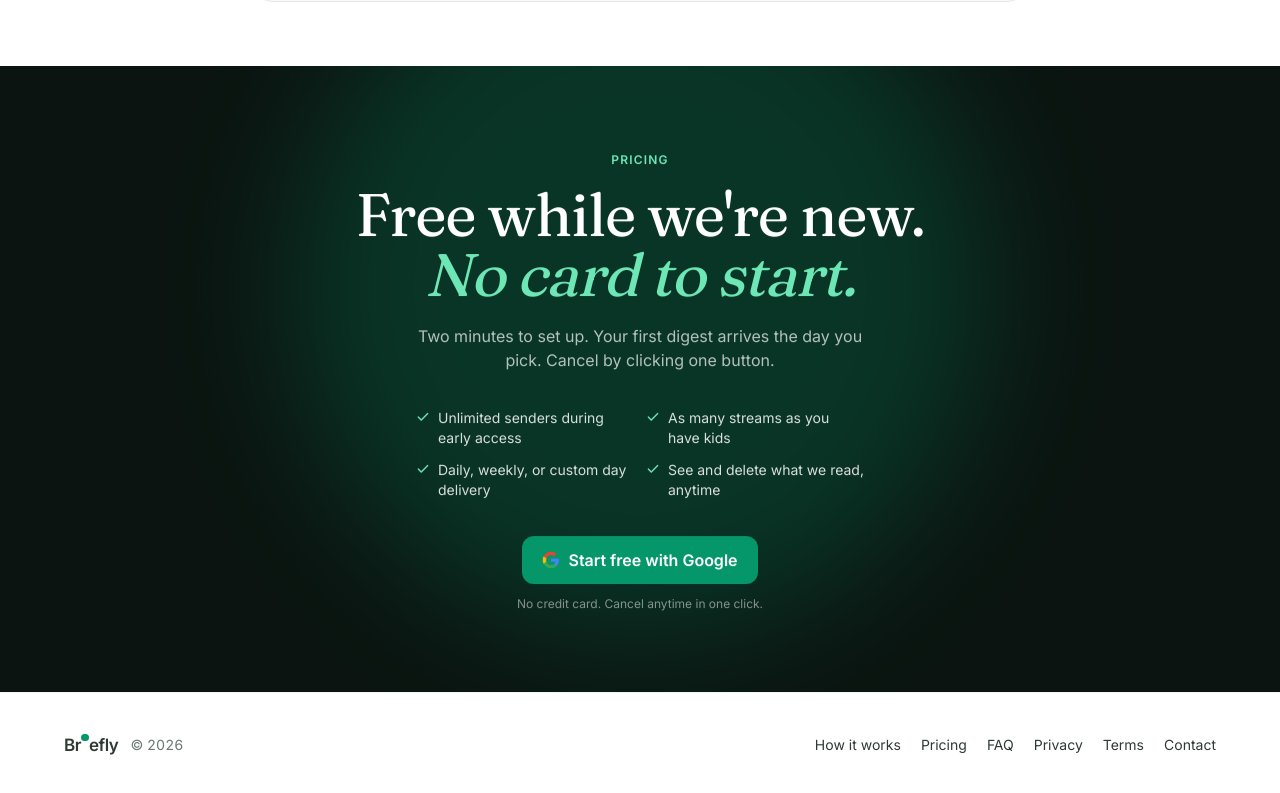
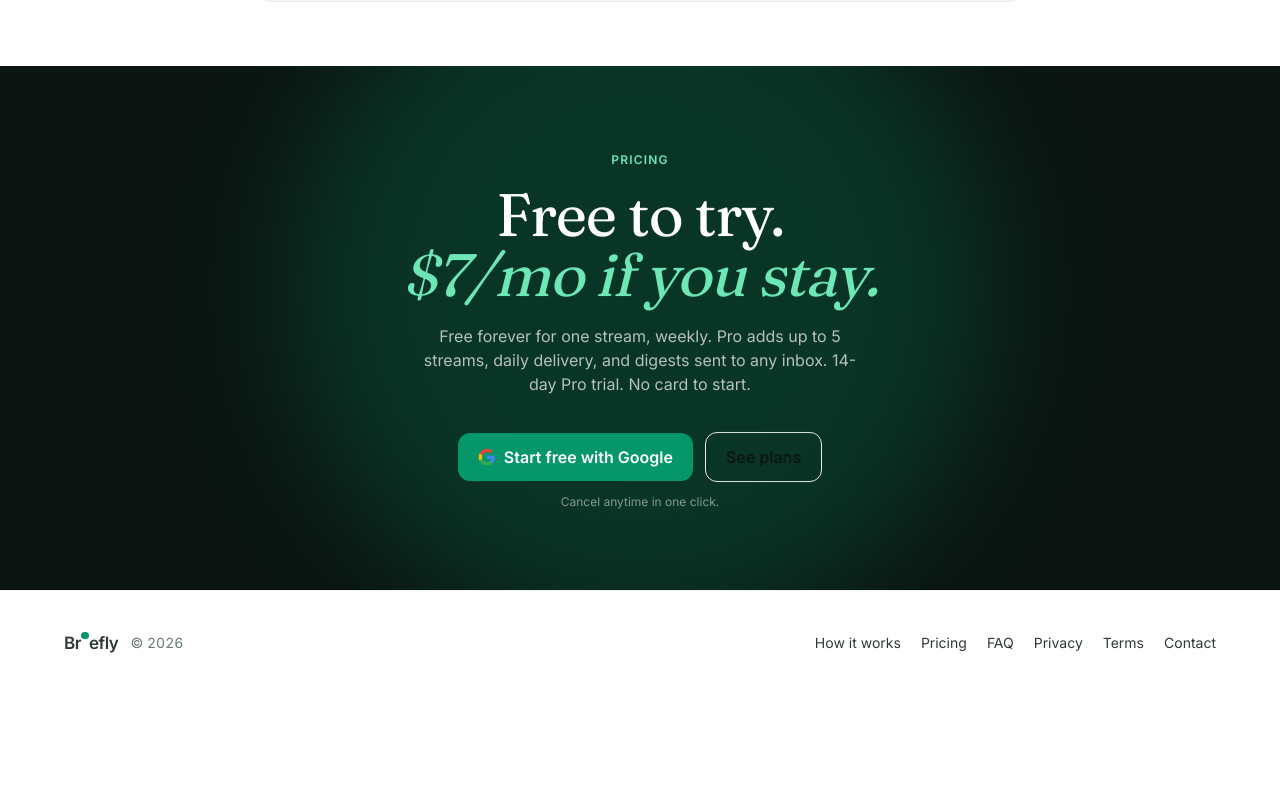
Before and after one commit to jasparbern/Briefly, a Next.js app: page / in a window 1280 px wide. Shown: the part 3446-4239 px from the top of the page. After the commit the page ends 4141 px from the top, so only its background shows below. Built offline with nearby package versions, Linux system fonts and the light colour scheme; no server answers.

Commit message:
Refresh homepage Pricing section to reflect $7/mo tier + link to /pricing

```diff
--- a/app/page.tsx
+++ b/app/page.tsx
@@ -545,38 +545,29 @@ function Pricing({ onSignIn, loading, signedIn }: { onSignIn: () => void; loadin
       <div className="relative max-w-3xl mx-auto text-center reveal">
         <span className="inline-block text-xs font-semibold tracking-widest uppercase text-[var(--green-300)] mb-4">Pricing</span>
         <h2 className="font-display text-5xl md:text-6xl text-balance">
-          Free while we&apos;re new.
+          Free to try.
           <br />
-          <em className="text-[var(--green-300)]">No card to start.</em>
+          <em className="text-[var(--green-300)]">$7/mo if you stay.</em>
         </h2>
         <p className="mt-5 text-white/70 max-w-md mx-auto">
-          Two minutes to set up. Your first digest arrives the day you pick. Cancel by clicking one button.
+          Free forever for one stream, weekly. Pro adds up to 5 streams, daily delivery, and digests sent to any inbox. 14-day Pro trial. No card to start.
         </p>
 
-        <div className="mt-9 grid sm:grid-cols-2 gap-3 max-w-md mx-auto text-left">
-          {[
-            'Unlimited senders during early access',
-            'As many streams as you have kids',
-            'Daily, weekly, or custom day delivery',
-            'See and delete what we read, anytime',
-          ].map((t) => (
-            <div key={t} className="flex items-start gap-2 text-sm text-white/85">
-              <span className="text-[var(--green-300)] mt-0.5" aria-hidden="true"><I.check/></span>
-              <span>{t}</span>
-            </div>
-          ))}
-        </div>
-
+        <div className="mt-9 flex flex-wrap items-center justify-center gap-3">
           <button
             type="button"
             onClick={onSignIn}
             disabled={loading}
-          className="mt-9 btn btn-green text-base"
+            className="btn btn-green text-base"
           >
             <GoogleG />
             {loading ? 'Signing in…' : signedIn ? 'Go to dashboard' : 'Start free with Google'}
           </button>
-        <p className="mt-3 text-xs text-white/50">No credit card. Cancel anytime in one click.</p>
+          <a href="/pricing" className="btn btn-ghost text-base text-white hover:text-white border border-white/20 hover:border-white/40">
+            See plans
+          </a>
+        </div>
+        <p className="mt-3 text-xs text-white/50">Cancel anytime in one click.</p>
       </div>
     </section>
   )
```
Lines whose indentation alone changed are shown as unchanged.
